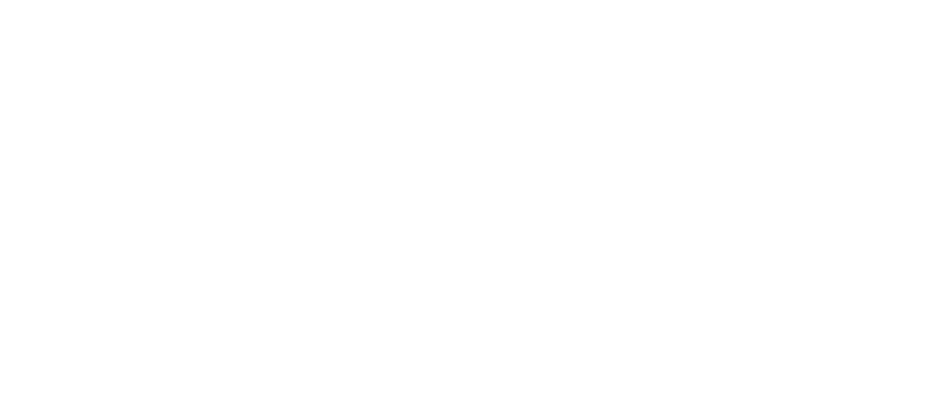
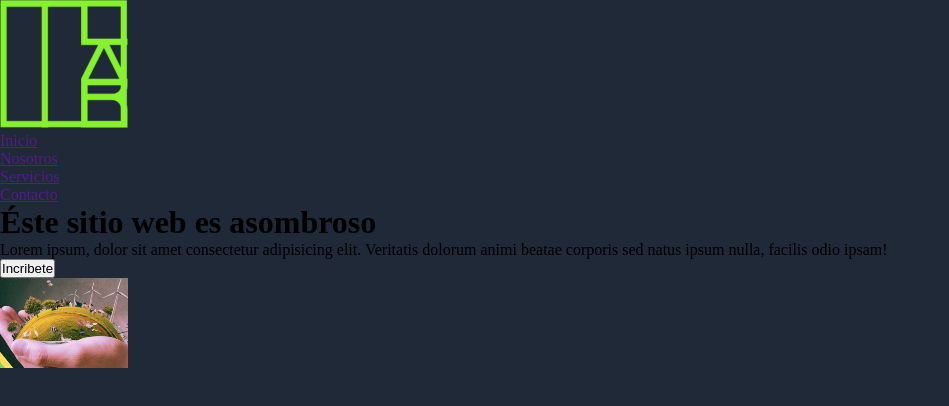
Before and after one commit to 3P4R4/landingOdinProject, a plain HTML site: page index.html in a window 1280 px wide. Shown: the whole page, without its empty margins (0-949 px from the left). Drawn offline with Linux system fonts and the light colour scheme.

Commit message:
subiendo hero con stylo

```diff
--- a/index.html
+++ b/index.html
@@ -5,11 +5,37 @@
     <meta charset="UTF-8">
     <meta http-equiv="X-UA-Compatible" content="IE=edge">
     <meta name="viewport" content="width=device-width, initial-scale=1.0">
-    <title>Document</title>
+    <link rel="stylesheet" href="/style.css">
+    <title>Mi proyecto Landing Page</title>
 </head>
 
 <body>
 
+    <header class="hero-header">
+        <div class="hero-principal">
+            <img src="/logo-tlab2.png" alt="">
+            <ul>
+                <li><a href="">Inicio</a></li>
+                <li><a href="">Nosotros</a></li>
+                <li><a href="">Servicios</a></li>
+                <li><a href="">Contacto</a></li>
+            </ul>
+        </div>
+        <div class="hero">
+            <div class="hero-1">
+                <h1>
+                    Éste sitio web es asombroso
+                </h1>
+                <p>Lorem ipsum, dolor sit amet consectetur adipisicing elit. Veritatis dolorum animi beatae corporis sed natus ipsum nulla, facilis odio ipsam!
+                </p>
+                <button>Incribete</button>
+            </div>
+            <div class="hero-2">
+                <img src="/eco.jpg" alt="">
+            </div>
+        </div>
+    </header>
+
 </body>
 
 </html>
--- /dev/null
+++ b/style.css
@@ -0,0 +1,15 @@
+* {
+    margin: 0;
+    padding: 0;
+    box-sizing: border-box;
+}
+
+.hero-header {
+    background: #1f2937;
+    width: 100vw;
+    height: 100vh;
+}
+
+img {
+    width: 10%;
+}
```
Also changed, not shown: eco.jpg (added), logo-tlab.png (added), logo-tlab2.png (added).
